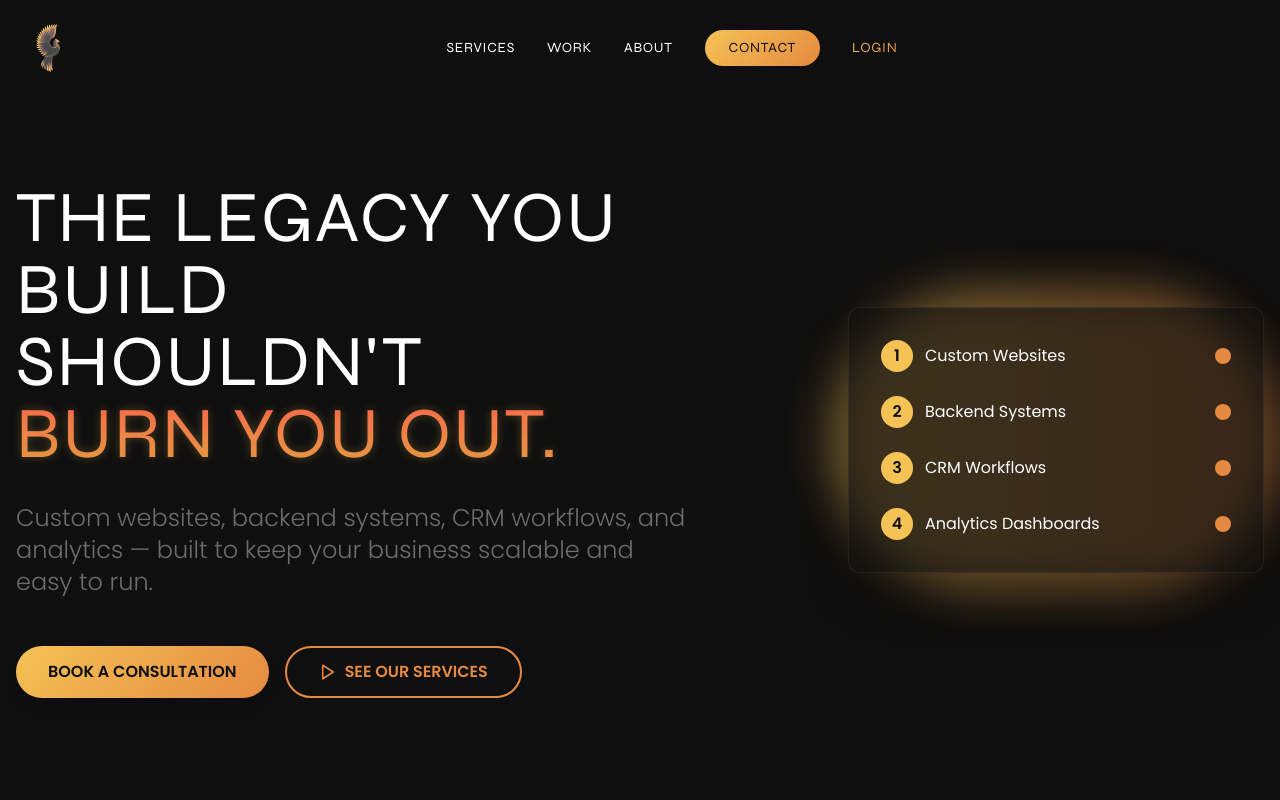
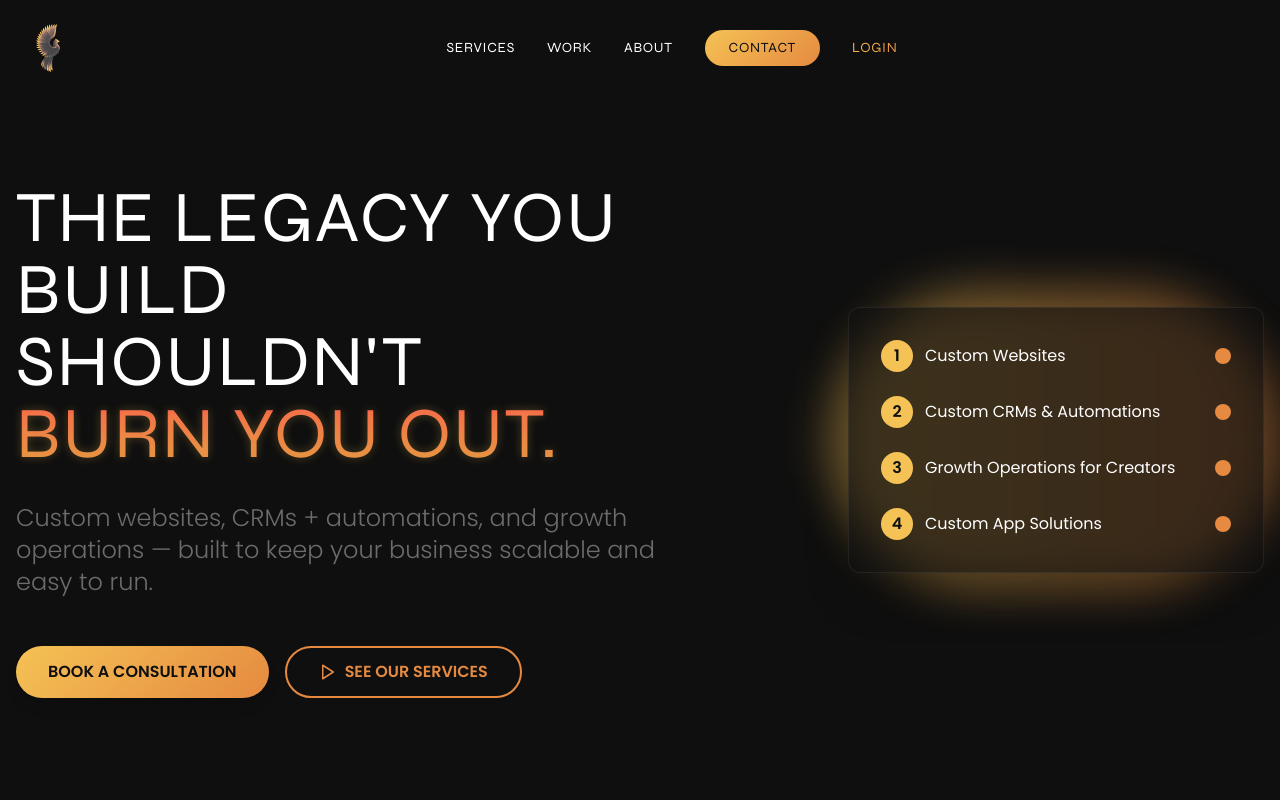
Before and after one commit to NewLegacy1/New-Legacy, a Next.js app: page / in a window 1280 px wide. Shown: the top 800 px of the page. Built offline with nearby package versions, Linux system fonts and the light colour scheme.

Commit message:
Update services: Custom CRMs & Automations + Growth Ops

```diff
--- a/src/components/Footer.tsx
+++ b/src/components/Footer.tsx
@@ -19,8 +19,7 @@ export default function Footer() {
               <span className="font-syne font-bold text-xl">NEW LEGACY AI</span>
             </div>
             <p className="text-ash-gray mb-6">
-              Custom websites, backend systems, CRM workflows, and analytics —
-              built to scale.
+              Custom websites, CRMs + automations, and growth operations — built to scale.
             </p>
             <div className="flex space-x-4">
               <a
--- a/src/components/Hero.tsx
+++ b/src/components/Hero.tsx
@@ -29,8 +29,8 @@ export default function Hero() {
               animate={{ opacity: 1, y: 0 }}
               transition={{ duration: 0.6, delay: 0.2 }}
             >
-              Custom websites, backend systems, CRM workflows, and analytics —
-              built to keep your business scalable and easy to run.
+              Custom websites, CRMs + automations, and growth operations — built
+              to keep your business scalable and easy to run.
             </motion.p>
 
             <motion.div
@@ -78,21 +78,21 @@ export default function Hero() {
                     <div className="w-8 h-8 rounded-full bg-phoenix-gold flex items-center justify-center text-charcoal font-bold">
                       2
                     </div>
-                    <div className="text-pure-white">Backend Systems</div>
+                    <div className="text-pure-white">Custom CRMs & Automations</div>
                     <div className="ml-auto w-4 h-4 rounded-full bg-sunset-orange" />
                   </div>
                   <div className="flex items-center gap-3">
                     <div className="w-8 h-8 rounded-full bg-phoenix-gold flex items-center justify-center text-charcoal font-bold">
                       3
                     </div>
-                    <div className="text-pure-white">CRM Workflows</div>
+                    <div className="text-pure-white">Growth Operations for Creators</div>
                     <div className="ml-auto w-4 h-4 rounded-full bg-sunset-orange" />
                   </div>
                   <div className="flex items-center gap-3">
                     <div className="w-8 h-8 rounded-full bg-phoenix-gold flex items-center justify-center text-charcoal font-bold">
                       4
                     </div>
-                    <div className="text-pure-white">Analytics Dashboards</div>
+                    <div className="text-pure-white">Custom App Solutions</div>
                     <div className="ml-auto w-4 h-4 rounded-full bg-sunset-orange" />
                   </div>
                 </div>
--- a/src/components/LeadCaptureProvider.tsx
+++ b/src/components/LeadCaptureProvider.tsx
@@ -27,8 +27,8 @@ export function useLeadCapture() {
 
 const SERVICE_OPTIONS = [
   "Custom Websites",
-  "CRM Workflows",
-  "Backend Systems",
+  "Custom CRMs & Automations",
+  "Growth Operations for Creators",
   "Custom App Solutions",
   "Automation / AI Agents",
   "Not sure yet",
--- a/src/components/ServicesScroll.tsx
+++ b/src/components/ServicesScroll.tsx
@@ -17,24 +17,24 @@ const SERVICES = [
     imageSrc: null,
   },
   {
-    title: "CRM Workflows",
+    title: "Custom CRMs & Automations",
     body:
-      "CRM setup and automations that capture leads, route them correctly, and keep follow-up consistent.",
+      "Custom CRM builds and automations that capture leads, route them correctly, and keep follow-up consistent — plus the integrations and backend logic that keep everything connected.",
     bullets: [
       "Pipelines and lifecycle stages",
-      "Email/SMS automations",
-      "Lead routing and tagging",
+      "Email/SMS automations + lead routing",
+      "Integrations, dashboards, and reporting",
     ],
     imageSrc: "/crm%20img.png",
   },
   {
-    title: "Backend Systems",
+    title: "Growth Operations for Creators",
     body:
-      "APIs, integrations, and backend logic that keep operations smooth, with reporting that turns data into decisions.",
+      "Growth systems built for conversion — offer clarity, funnels, follow-up and booking — live in 7 days and scaled through aligned incentives.",
     bullets: [
-      "Databases, APIs, and data pipelines",
-      "Third-party integrations",
-      "Dashboards and reporting views",
+      "Offer clarity",
+      "Funnels, follow-up, and booking",
+      "Live in 7 days; scaled through aligned incentives",
     ],
     imageSrc: null,
   },
```
Also changed, not shown: src/components/Automation.tsx (+7 -9 lines).
